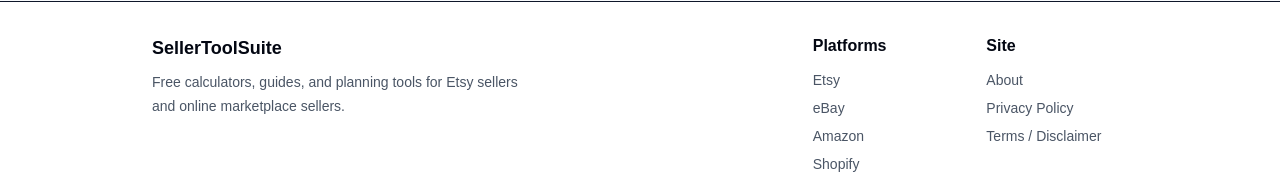
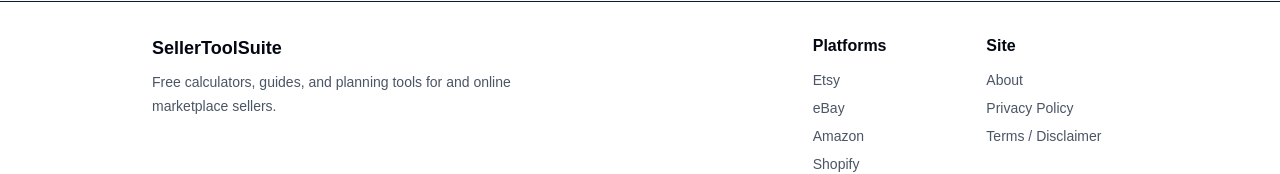
Before and after one commit to Harmlessbody302/sellertoolsuite, a Next.js app: page / in a window 1280 px wide. Shown: the part 2066-2240 px from the top of the page. Built offline with nearby package versions, Linux system fonts and the light colour scheme.

Commit message:
Polish footer layout

```diff
--- a/components/Footer.tsx
+++ b/components/Footer.tsx
@@ -11,7 +11,7 @@
             </Link>
 
             <p className="mt-2 text-sm leading-6 text-gray-600">
-              Free calculators, guides, and planning tools for Etsy sellers and
+              Free calculators, guides, and planning tools for and
               online marketplace sellers.
             </p>
           </div>
```
